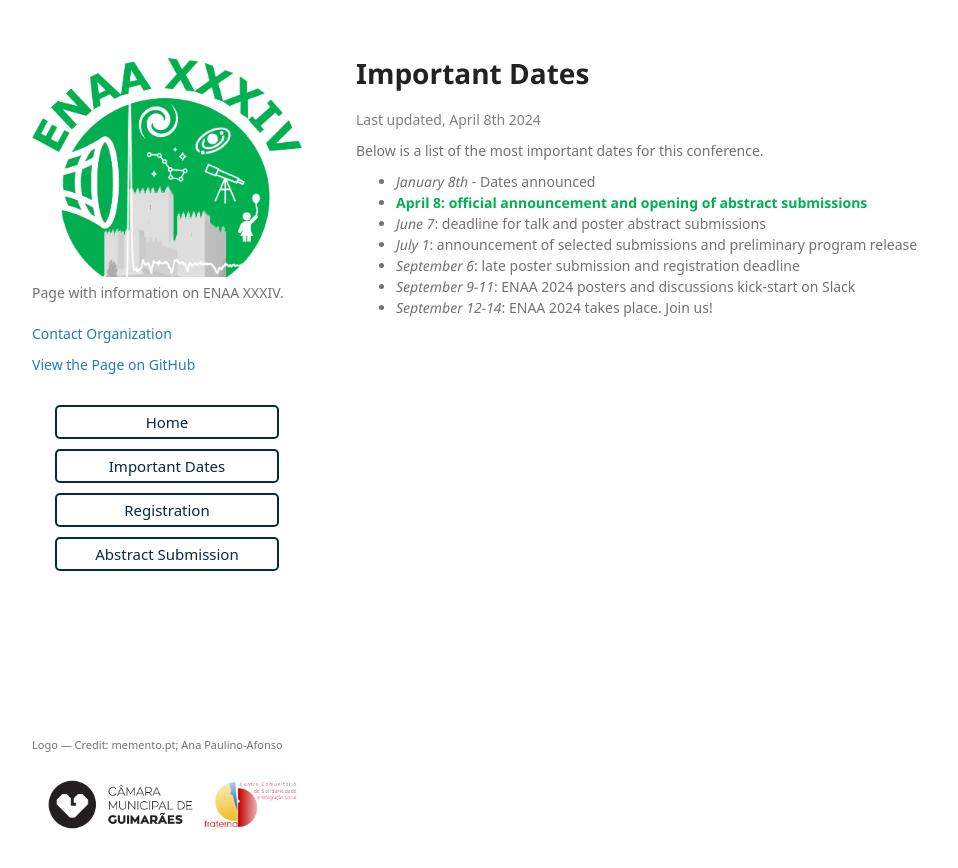
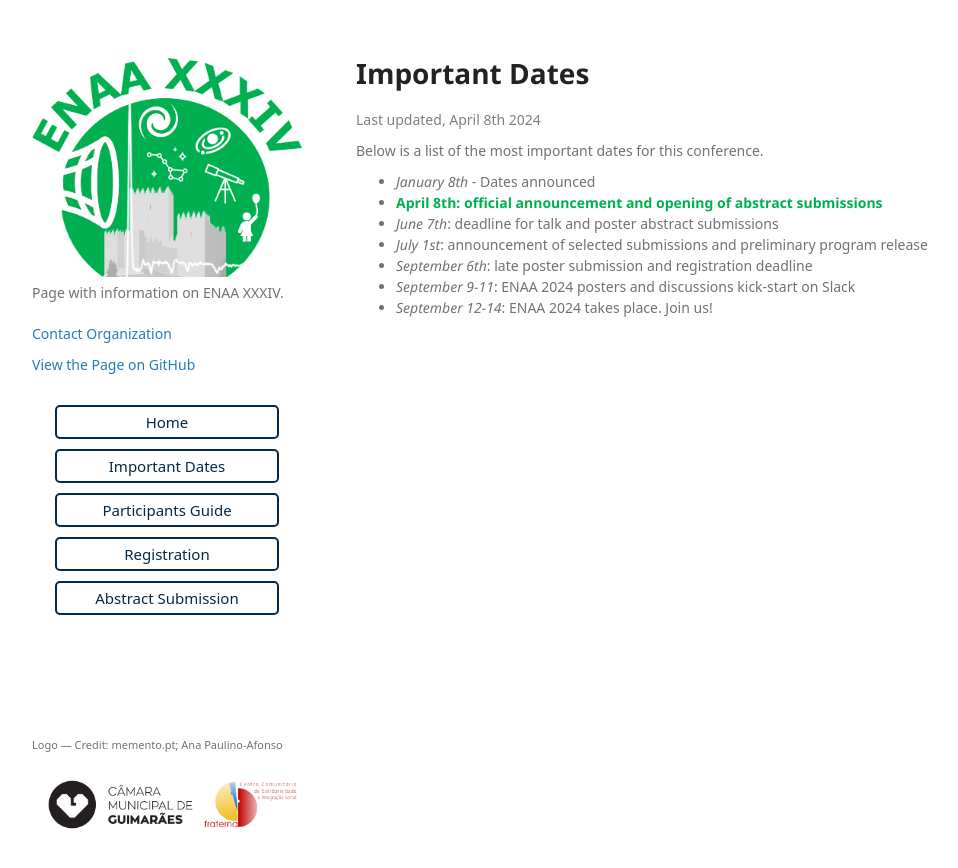
Before and after one commit to ENAA-XXXIV/ENAA-XXXIV.github.io, a Jekyll site: the page built from dates.md, in a window 1280 px wide. Shown: the top 868 px of the page, without its empty margins (68-1026 px from the left). Built offline with Jekyll 4.4.1, drawn with Linux system fonts in a browser that asks for light colours; some web fonts are replaced; our own code applies the rules of GitHub Pages for plain Markdown files.

Commit message:
add guide page to buttons, fix bug in index, update dates.

```diff
--- a/_layouts/default.html
+++ b/_layouts/default.html
@@ -52,6 +52,10 @@
         </ul>
 
         <ul class="downloads">
+          <a href="guide"> Participants Guide </a>
+        </ul>
+
+        <ul class="downloads">
           <a href="registration_gform"> Registration </a>
         </ul>
 
@@ -83,11 +87,7 @@
           <a href="abstract_stats"> ENAA XXXIV statistics </a>
         </ul> -->
 
-        <!--
-        <ul class="downloads">
-          <a href="guide"> Participants Guide </a>
-        </ul>
-        -->
+
 
         <!--
         <ul class="downloads">
--- a/dates.md
+++ b/dates.md
@@ -5,9 +5,9 @@ Below is a list of the most important dates for this conference.
 
 
 - *January 8th* - Dates announced
-- **April 8: official announcement and opening of abstract submissions**{: style="color: #00b050; opacity: 1.00;" }
-- *June 7*: deadline for talk and poster abstract submissions
-- *July 1*: announcement of selected submissions and preliminary program release
-- *September 6*: late poster submission and registration deadline
+- **April 8th: official announcement and opening of abstract submissions**{: style="color: #00b050; opacity: 1.00;" }
+- *June 7th*: deadline for talk and poster abstract submissions
+- *July 1st*: announcement of selected submissions and preliminary program release
+- *September 6th*: late poster submission and registration deadline
 - *September 9-11*: ENAA 2024 posters and discussions kick-start on Slack
 - *September 12-14*: ENAA 2024 takes place. Join us!
```
Also changed, not shown: index.md (+2 -3 lines).
